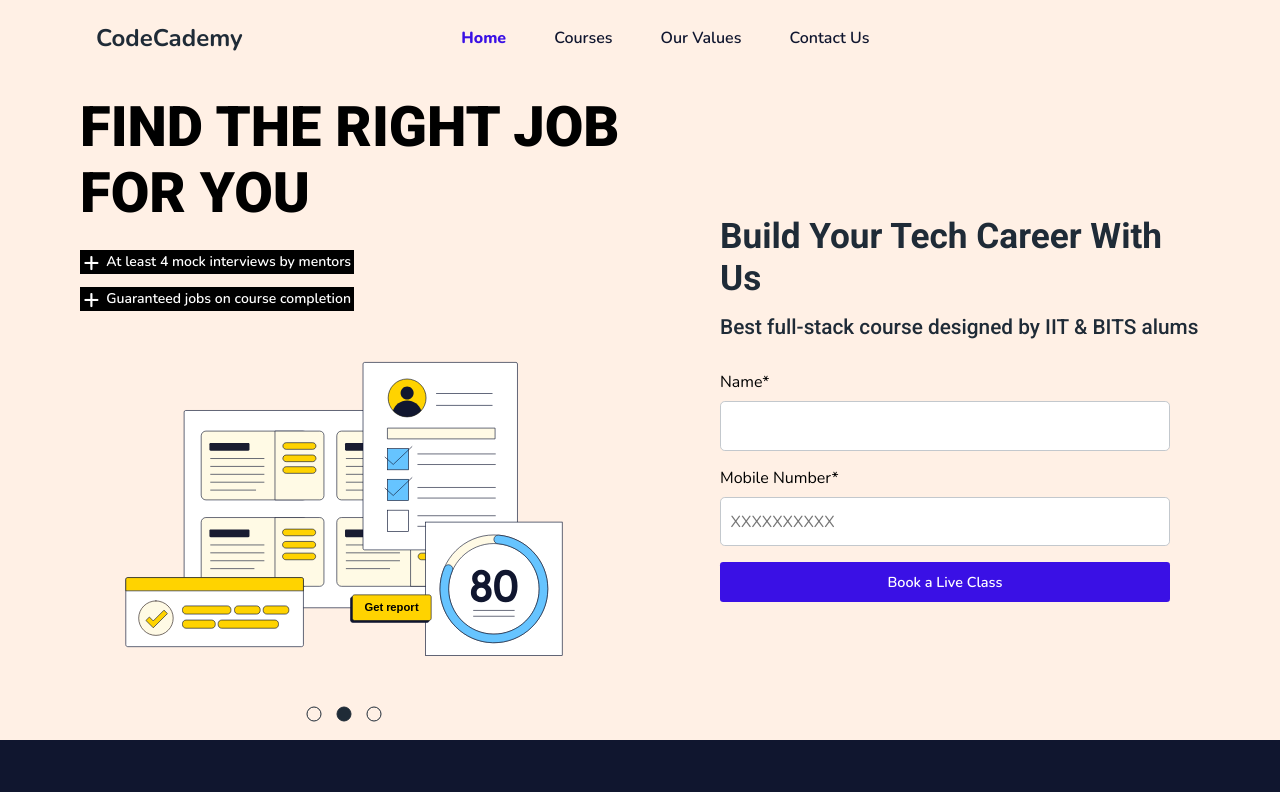
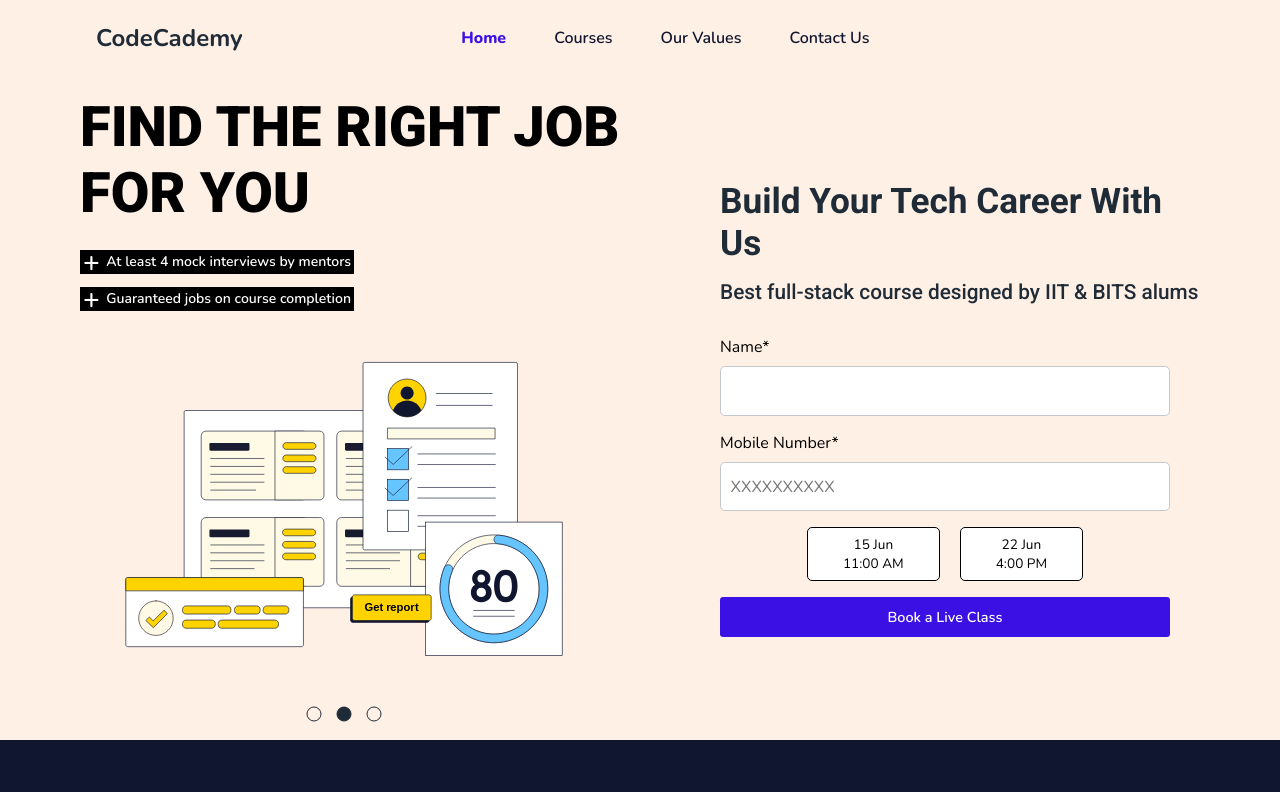
Before and after one commit to drumil32/Ed-Tech, a React (Vite) app in the folder frontend/: page / in a window 1280 px wide. Shown: the top 792 px of the page. Built offline with nearby package versions, Linux system fonts and the light colour scheme.

Commit message:
time slot button added

```diff
--- a/frontend/src/components/organisms/Hero/Hero.tsx
+++ b/frontend/src/components/organisms/Hero/Hero.tsx
@@ -109,6 +109,17 @@ const Hero: React.FC = () => {
                 value={inputNumber}
                 onChange={(e) => setInputNumber(e.target.value)}
               />
+              <div style={{display:"flex",flexDirection:"row",textAlign:"center",justifyContent:"center",color:"black"}}>
+                <div className="timeSlot">
+                  <p>15 Jun</p>
+                  <p>11:00 AM</p>
+                </div>
+                <div className="sizeBox"></div>
+                <div className="timeSlot">
+                  <p>22 Jun</p>
+                  <p>4:00 PM</p>
+                </div>
+              </div>
               <Button text="Book a Live Class" style={{ width: "100%" }} />
             </form>
             {formSubmitted && (
--- a/frontend/src/components/organisms/Hero/styles.scss
+++ b/frontend/src/components/organisms/Hero/styles.scss
@@ -68,6 +68,25 @@
       p {
         font-size: 0.85rem;
       }
+
+      .timeSlot{
+        // width:20%;
+        border:1px solid black;
+        padding:7px 35px 7px 35px;
+        box-sizing:border-box;
+        border-radius: 5px;
+        background-color: white;
+      }
+
+      .sizeBox{
+        width: 20px;
+      }
+
+      .timeSlot:hover{
+        color: white;
+        border: 1px solid white;
+        background-color: #3a10e5;
+      }
     }
   }
 }
```
